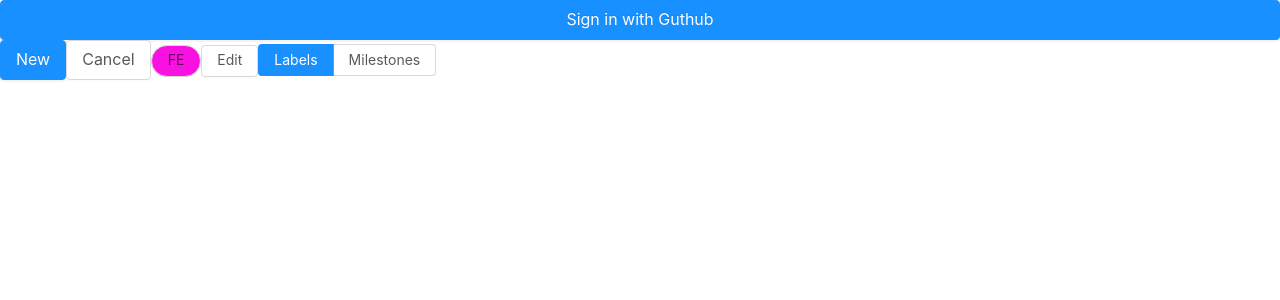
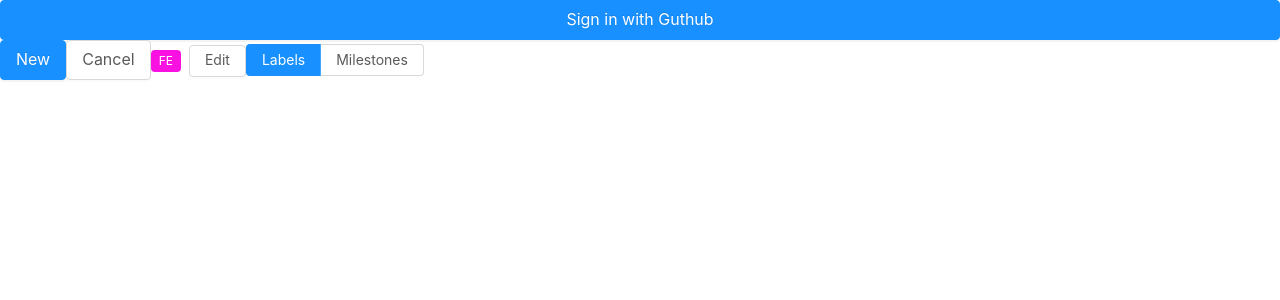
Before and after one commit to codesquad-member-2020/issue-tracker-01, a React app in the folder FE/: page /issues in a window 1280 px wide. Shown: the top 300 px of the page. Built offline with nearby package versions, Linux system fonts and the light colour scheme.

Commit message:
FE-#32 feat: Label 컴포넌트 생성
기존 Button으로 생성하던 Label을 and design의 Tag 컴포넌트를 사용하여 별도의 컴포넌트로 분리함

```diff
--- /dev/null
+++ b/FE/src/views/components/common/Label.jsx
@@ -0,0 +1,8 @@
+import React from "react";
+import { Tag } from "antd";
+
+const Label = ({ text, color }) => {
+  return <Tag color={color}>{text}</Tag>;
+};
+
+export default Label;
--- a/FE/src/views/pages/IssueListPage.jsx
+++ b/FE/src/views/pages/IssueListPage.jsx
@@ -1,5 +1,6 @@
 import React from "react";
 import Button from "@Common/Button";
+import Label from "@Common/Label";
 import NavButtons from "@Common/NavButtons";
 
 const IssueListPage = () => {
@@ -8,7 +9,7 @@ const IssueListPage = () => {
       <Button type="primary" size="large" text="Sign in with Guthub" block />
       <Button type="primary" size="large" text="New" />
       <Button type="default" size="large" text="Cancel" />
-      <Button type="default" shape="round" text="FE" bgcolor="#f911e2" />
+      <Label text="FE" color="#f911e2" />
       <Button type="text" text="Edit" />
       <NavButtons menus={["Labels", "Milestones"]} />
     </div>
```
